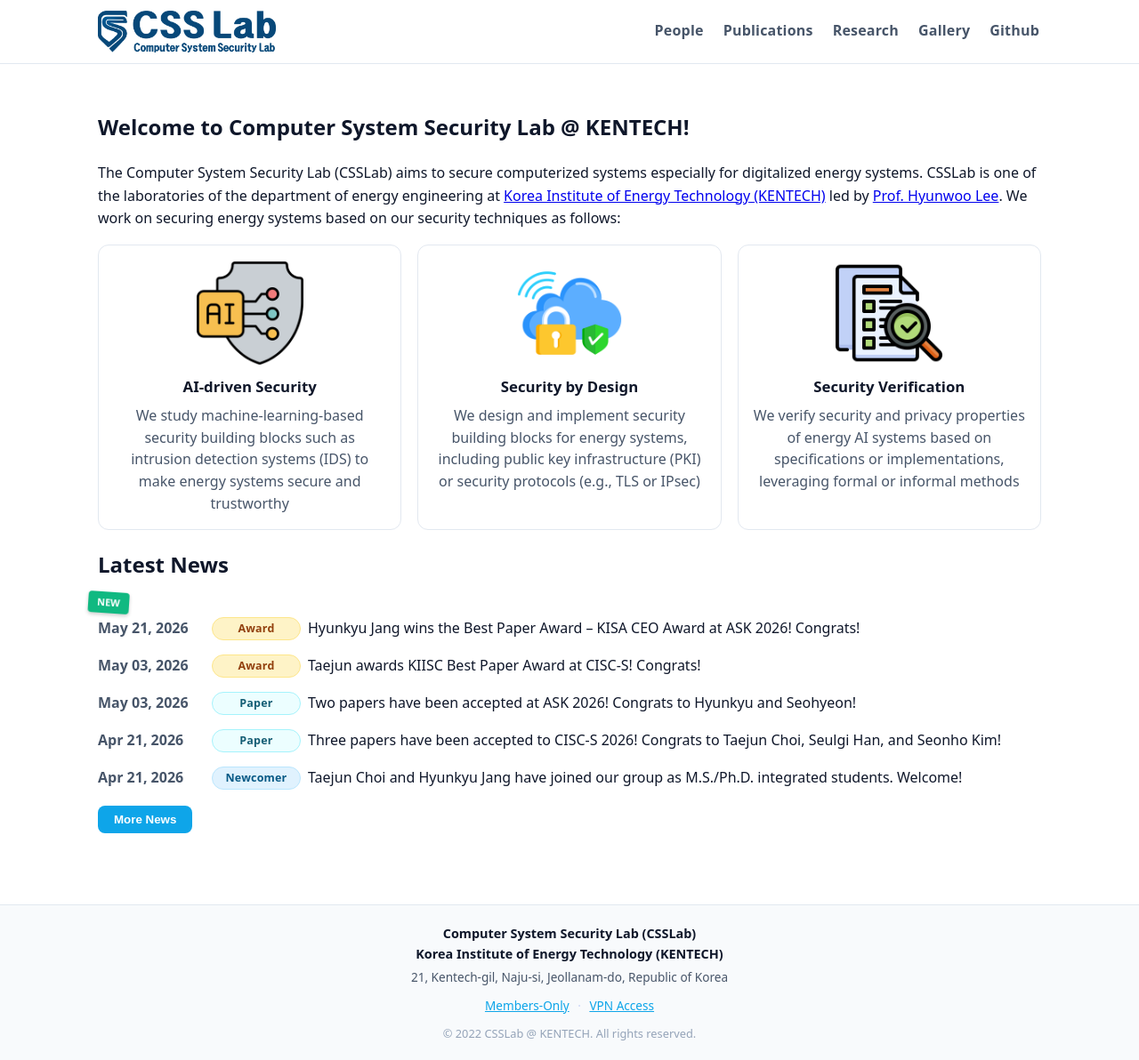
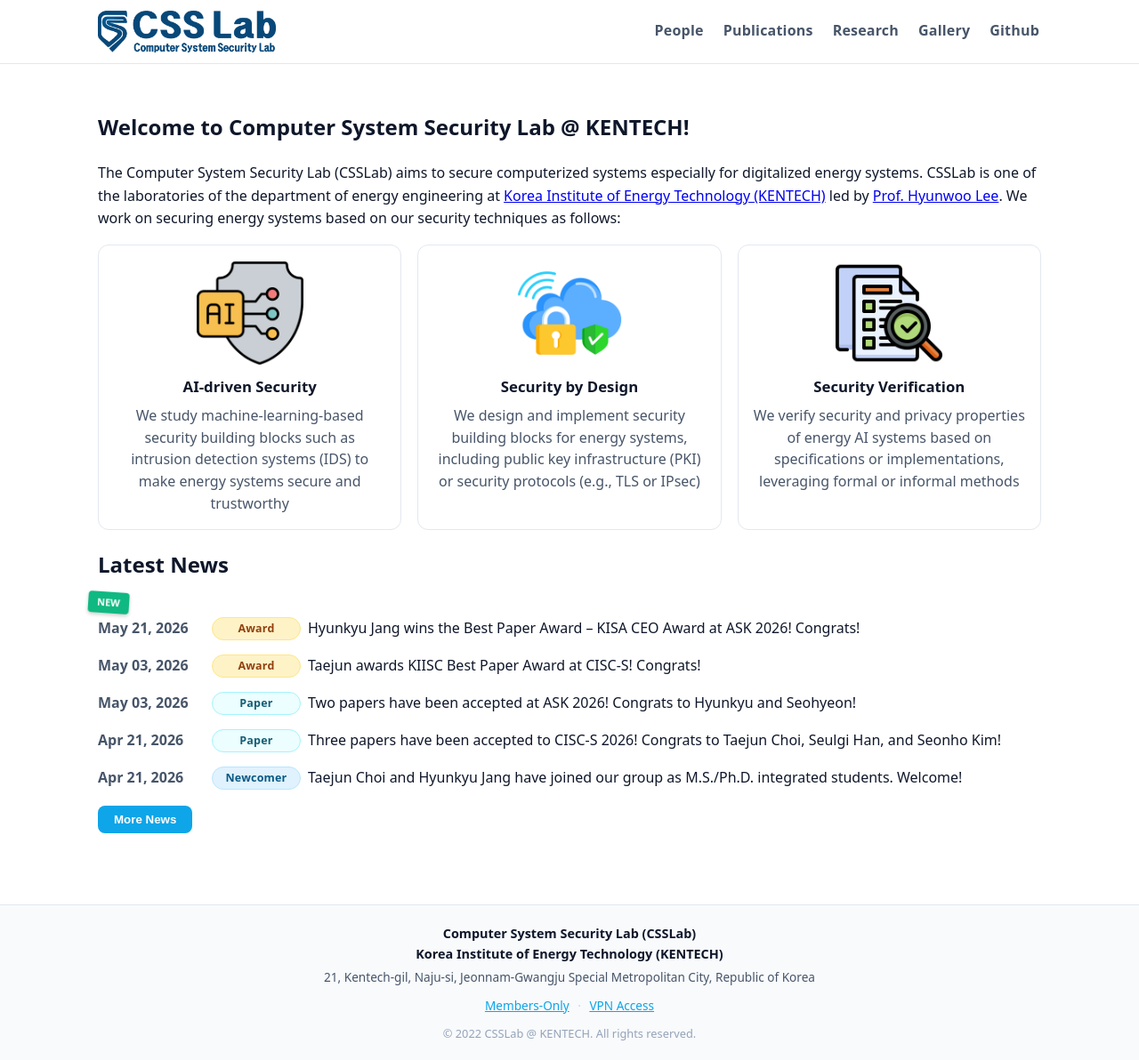
Before and after one commit to comsyssec/comsyssec.github.io, a Jekyll site: the page built from index.md, in a window 1280 px wide. Shown: the whole page at 89% size. Built offline with Jekyll 4.4.1, drawn with Linux system fonts in a browser that asks for light colours.

Commit message:
Address change

```diff
--- a/_layouts/default.html
+++ b/_layouts/default.html
@@ -146,7 +146,7 @@ document.addEventListener("DOMContentLoaded", () => {
     </div>
 
     <div class="footer-address">
-      21, Kentech-gil, Naju-si, Jeollanam-do, Republic of Korea
+      21, Kentech-gil, Naju-si, Jeonnam-Gwangju Special Metropolitan City, Republic of Korea
     </div>
 
     <div class="footer-links">
```
